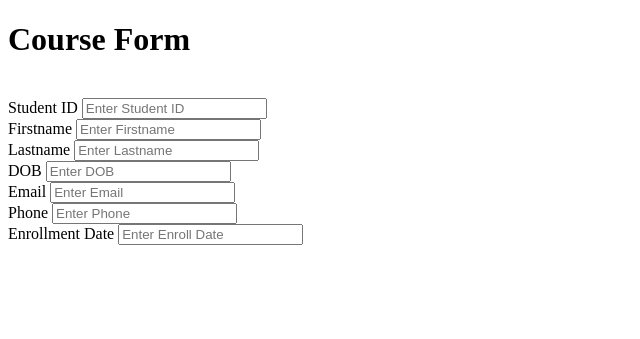
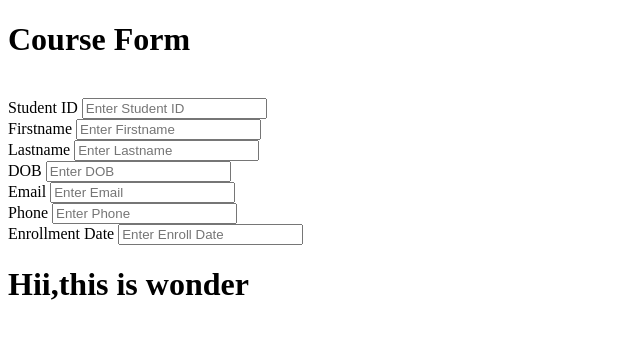
Before and after one commit to Naveenpyit/API_1, a Django app: page / in a window 1280 px wide. Shown: the top 339 px of the page, without its empty margins (0-640 px from the left). Run offline with Django 5.2, Linux system fonts and the light colour scheme.

Commit message:
feat:Add h1 tag in ending

```diff
--- a/family/templates/first.html
+++ b/family/templates/first.html
@@ -38,6 +38,7 @@
             <label>Enrollment Date</label>
             <input type="text" id="enrolldate" class="box" placeholder="Enter Enroll Date">
         </div>
+        <h1>Hii,this is wonder</h1>
     </form>
 </body>
 </html>
```
